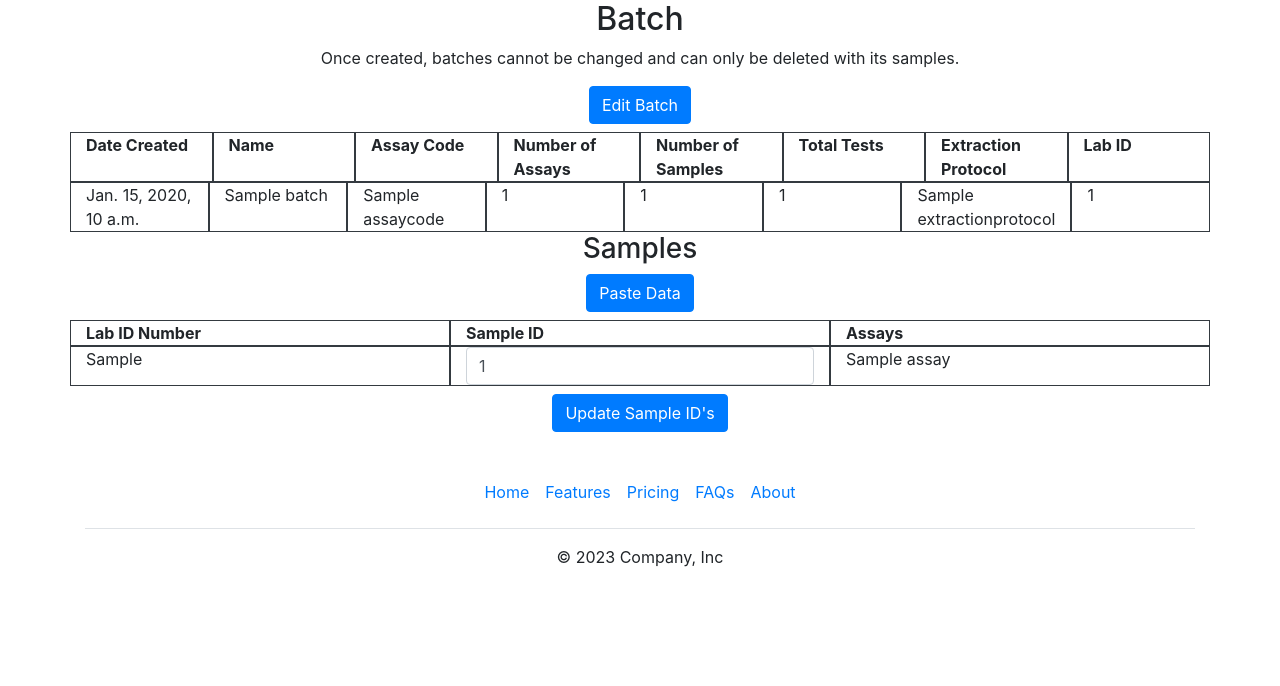
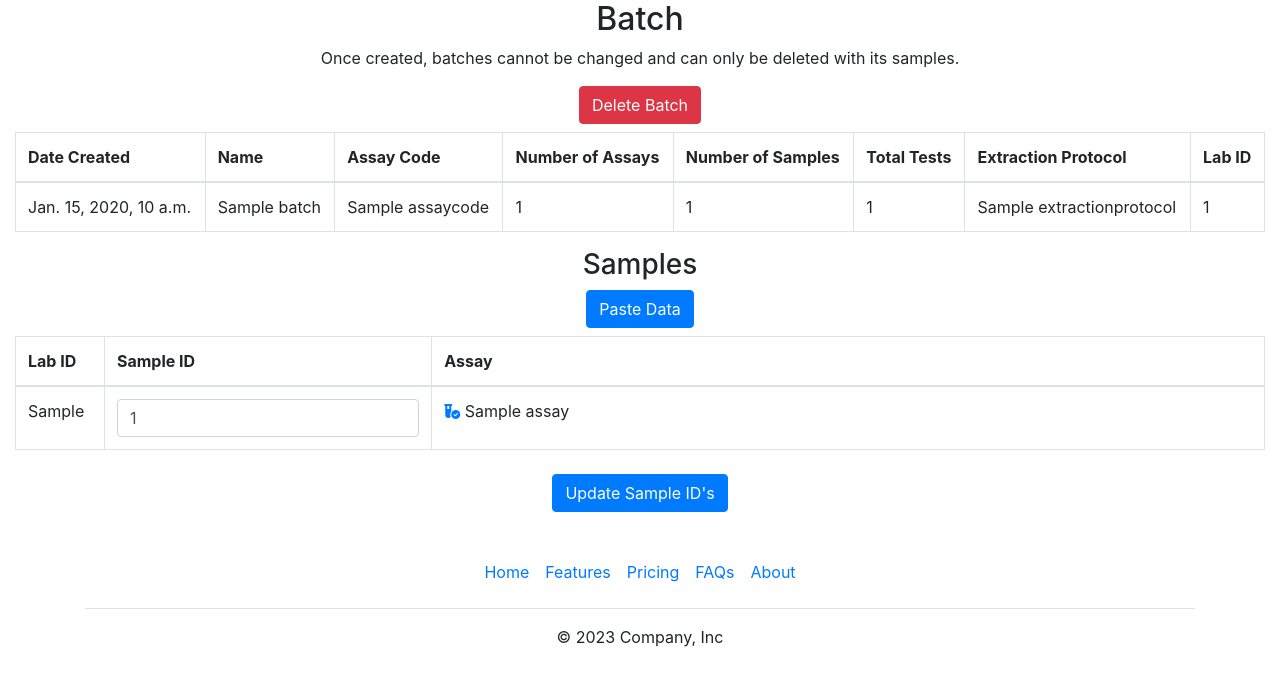
Before and after one commit to FusRaDa/pcr-project-2023-global, a Django app: page /batch-samples/sample/1/ in a window 1280 px wide. Shown: the part 56-742 px from the top of the page. Run offline with Django 4.2, Linux system fonts and the light colour scheme; a user stored in the database is signed in; tables that the repository leaves empty hold one stand-in row (values such as "Sample post"); parts of the project's set-up code (start-up, migrations or seed data) failed here and were passed over; some libraries are stand-ins or nearby versions.

Commit message:
work on sample assays

```diff
--- a/main/templates/base.html
+++ b/main/templates/base.html
@@ -17,7 +17,7 @@
     <script src="https://unpkg.com/htmx.org@1.9.7" integrity="sha384-EAzY246d6BpbWR7sQ8+WEm40J8c3dHFsqC58IgPlh4kMbRRI6P6WA+LA/qGAyAu8" crossorigin="anonymous"></script>
 
     <!--Font Awesome & Ajax-->
-    <link rel="stylesheet" href="https://use.fontawesome.com/releases/v5.6.1/css/all.css" integrity="sha384-gfdkjb5BdAXd+lj+gudLWI+BXq4IuLW5IT+brZEZsLFm++aCMlF1V92rMkPaX4PP" crossorigin="anonymous">
+    <link rel="stylesheet" href="https://cdnjs.cloudflare.com/ajax/libs/font-awesome/6.4.2/css/all.min.css">
     <script src="https://ajax.googleapis.com/ajax/libs/jquery/3.3.1/jquery.min.js"></script>
 
     <title>{% block title %}LabPrep{% endblock %}</title>
--- a/pcr/forms.py
+++ b/pcr/forms.py
@@ -1,4 +1,5 @@
 from django.forms import ModelForm
+from django import forms
 from django.contrib.auth.models import User
 from .models import *
 
@@ -97,6 +98,13 @@ class SampleForm(ModelForm):
   class Meta:
     model = Sample
     exclude = ['user', 'assays', 'lab_id_num', 'batch']
+
+
+class SampleAssayForm(ModelForm):
+
+  class Meta:
+    model = Sample
+    exclude = ['user', 'sample_id', 'lab_id_num', 'batch']
 # SAMPLE #
 
 
--- a/pcr/templates/batch_samples.html
+++ b/pcr/templates/batch_samples.html
@@ -8,42 +8,50 @@
 
 <link rel="stylesheet" href="{% static 'css/batch_samples.css' %}">
 
-<div class="container h-100">
+<div class="container-fluid">
 
   <div class="row justify-content-center">
     <h2>Batch</h2>
   </div>
 
   <div class="row justify-content-center">
-    <p>Once created, batches cannot be changed and can only be deleted with its samples.</p>
+    <p class="text-center">Once created, batches cannot be changed and can only be deleted with its samples.</p>
   </div>
 
   <div class="row justify-content-center mb-2">
-    <a href="{% url 'batches' %}">
-      <button type="button" class="btn btn-primary">Edit Batch</button>
-    </a>
+    <button type="button" class="btn btn-danger" data-toggle="modal" data-target="#delete-modal">
+      Delete Batch
+    </button>
   </div>
 
-  <div class="row font-weight-bold">
-    <div class="col border border-dark">Date Created</div>
-    <div class="col border border-dark">Name</div>
-    <div class="col border border-dark">Assay Code</div>
-    <div class="col border border-dark">Number of Assays</div>
-    <div class="col border border-dark">Number of Samples</div>
-    <div class="col border border-dark">Total Tests</div>
-    <div class="col border border-dark">Extraction Protocol</div>
-    <div class="col border border-dark">Lab ID</div>
-  </div>
+  <div class="table-responsive">
+    <table class="table table-bordered">
+      <thead>
+        <tr>
+          <th scope="col">Date Created</th>
+          <th scope="col">Name</th>
+          <th scope="col">Assay Code</th>
+          <th scope="col">Number of Assays</th>
+          <th scope="col">Number of Samples</th>
+          <th scope="col">Total Tests</th>
+          <th scope="col">Extraction Protocol</th>
+          <th scope="col">Lab ID</th>
+        </tr>
+      </thead>
 
-  <div class="row">
-    <div class="col border border-dark">{{batch.date_created}}</div>
-    <div class="col border border-dark">{{batch.name}}</div>
-    <div class="col border border-dark">{{batch.code}}</div>
-    <div class="col border border-dark">{{batch.number_of_assays}}</div>
-    <div class="col border border-dark">{{batch.number_of_samples}}</div>
-    <div class="col border border-dark">{{batch.total_tests}}</div>
-    <div class="col border border-dark">{{batch.extraction_protocol}}</div>
-    <div class="col border border-dark">{{batch.lab_id}}</div>
+      <tbody>
+        <tr class="batch-row" data-href="{% url 'batch_samples' request.user.username batch.pk %}">
+          <td>{{batch.date_created}}</td>
+          <td>{{batch.name}}</td>
+          <td>{{batch.code}}</td>
+          <td>{{batch.number_of_assays}}</td>
+          <td>{{batch.number_of_samples}}</td>
+          <td>{{batch.total_tests}}</td>
+          <td>{{batch.extraction_protocol}}</td>
+          <td>{{batch.lab_id}}</td>
+        </tr>
+      </tbody>
+    </table>
   </div>
 
   <div class="row justify-content-center">
@@ -56,13 +64,20 @@
     </button>
   </div>
 
-  <div class="row font-weight-bold">
-    <div class="col border border-dark">Lab ID Number</div>
-    <div class="col border border-dark">Sample ID</div>
-    <div class="col border border-dark">Assays</div>
-  </div>
+  <div class="table-responsive">
+    <table class="table table-bordered">
+      <thead>
+        <tr>
+          <th scope="col">Lab ID</th>
+          <th scope="col">Sample ID</th>
+          <th scope="col">Assay</th>
+        </tr>
+      </thead>
+
+      <tbody>
 
       <form action="" method="POST">
+
         {{ formset.management_form }}
         {% csrf_token %}
         {% for samples, formset in data %}
@@ -73,12 +88,15 @@
 
         {{formset.id}}
 
-      <div class="row">
+        <tr>
 
-        <div class="col border border-dark">{{samples.lab_id_num}}</div>
-        <div class="col border border-dark">{{formset.sample_id}}</div>
+          <td>{{samples.lab_id_num}}</td>
+          <td>{{formset.sample_id}}</td>
 
-        <div class="col border border-dark">
+          <td class="col-8">
+            <a href="{% url 'sample_assay' request.user.username samples.pk %}">
+              <i class="fa-solid fa-vial-circle-check"></i>
+            </a>
             {% for assay in samples.assays.all%}
               {% if samples.assays.all|length > 1 %}
               <span>
@@ -90,15 +108,50 @@
               </span>
               {% endif %}
             {% endfor %}
-        </div>
+          </td>
+
+        </tr>
+        {% endfor %}
+
+      </tbody>
+
+    </table>
 
   </div>
-    {% endfor %}
 
   <div class="row justify-content-center">
     <input class="btn btn-primary mt-2" type="Submit" value="Update Sample ID's">
   </div>
+
   </form>
+
+
+  <div class="modal fade" id="delete-modal" tabindex="-1" role="dialog" aria-labelledby="delete-modalTitle" aria-hidden="true">
+    <div class="modal-dialog modal-dialog-centered" role="document">
+      <div class="modal-content">
+        <div class="modal-header">
+          <h5 class="modal-title" id="exampleModalLongTitle">Deleting batch...</h5>
+          <button type="button" class="close" data-dismiss="modal" aria-label="Close">
+            <span aria-hidden="true">&times;</span>
+          </button>
+        </div>
+        <div class="modal-body">
+
+          <div class="row justify-content-center">
+            <h5 class="text-center">Deleting this batch will also delete all its samples. Are you sure?</h5>
+          </div>
+
+        </div>
+        <div class="modal-footer justify-content-center">
+          <button type="button" class="btn btn-secondary" data-dismiss="modal">Cancel</button>
+          <a href="{% url 'delete_batch' request.user.username batch.pk %}">
+            <button type="button" class="btn btn-danger" id="delete-button">Confirm</button>
+          </a>
+        </div>
+      </div>
+    </div>
+  </div>
+
 
   <div class="modal fade" id="populate-modal" tabindex="-1" role="dialog" aria-labelledby="populate-modalLabel" aria-hidden="true">
     <div class="modal-dialog" role="document">
@@ -169,14 +222,7 @@
     }
   }
 
-  const deleteButton = document.getElementById("delete-button")
-
-  function delete() {
-
-  }
-
   button.addEventListener("click", populate);
-
 
 </script>
 
--- a/pcr/templates/create_batch.html
+++ b/pcr/templates/create_batch.html
@@ -5,7 +5,7 @@
 {% block title %} Create Batch {% endblock %}
 
 {% block content %}
-<div class="container h-100">
+<div class="container-fluid">
 
     <div class="row">
       <div class="col d-flex justify-content-center">
--- a/pcr/urls.py
+++ b/pcr/urls.py
@@ -5,5 +5,6 @@ urlpatterns = [
   path("", views.viewBatches, name="batches"),
   path("create-batch/", views.createBatches, name="create_batch"),
   path("delete-batch/<str:username>/<int:pk>/", views.deleteBatch, name="delete_batch"),
-  path("batch-samples/<str:username>/<int:pk>/", views.batchSamples, name="batch_samples")
+  path("batch-samples/<str:username>/<int:pk>/", views.batchSamples, name="batch_samples"),
+  path("sample-assay/<str:username>/<int:pk>/", views.editSampleAssay, name="sample_assay"),
 ]
--- a/pcr/views.py
+++ b/pcr/views.py
@@ -104,7 +104,6 @@ def batchSamples(request, username, pk):
   if request.method == 'POST':
     formset = SampleFormSet(request.POST, instance=batch)
     if formset.is_valid():
-      print(formset.data)
       formset.save()
       return redirect('batches')
     else:
@@ -114,3 +113,35 @@ def batchSamples(request, username, pk):
   context = {'batch': batch, 'data': data, 'formset': formset}
 
   return render(request, 'batch_samples.html', context)
+
+
+@login_required(login_url='login')
+def editSampleAssay(request, username, pk):
+
+  context = {}
+  user = User.objects.get(username=username)
+
+  if request.user != user:
+    messages.error(request, "There is no sample to edit.")
+    return redirect('batches')
+
+  try:
+    sample = Sample.objects.get(user=user, pk=pk)
+  except ObjectDoesNotExist:
+    messages.error(request, "There is no sample to edit.")
+    return redirect('batches')
+
+  form = SampleAssayForm(instance=sample)
+  pk = sample.batch.pk
+
+  if request.method == 'POST':
+    form = SampleAssayForm(request.POST, instance=sample)
+    if form.is_valid():
+      form.save()
+      return redirect('batch_samples', request.user.username, pk)
+    else:
+      print(form.errors)
+
+  context = {'form': form, 'sample': sample}
+
+  return render(request, 'sample_assay.html', context)
```
Also changed, not shown: pcr/templates/batches.html (+40 -24 lines), pcr/templates/edit_batch.html (deleted, +0 -57 lines), pcr/templates/sample_assay.html (added, +32 -0 lines). Lines whose indentation alone changed are shown as unchanged.
